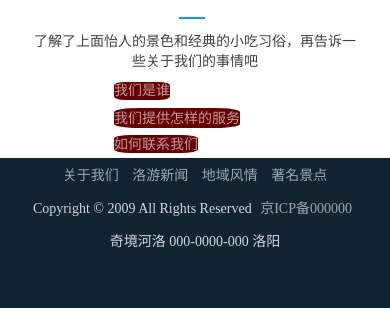
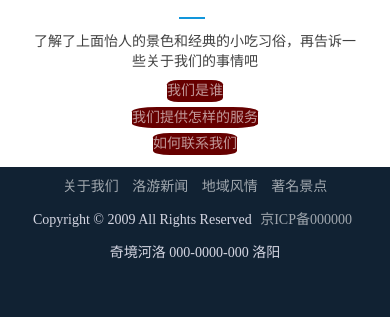
Before and after one commit to GuoPan1009/HeZhiLu.github.io, a plain HTML site: page pages/index.html in a window 390 px wide. Shown: the part 1288-1605 px from the top of the page. Drawn offline with Linux system fonts and the light colour scheme; a script that the page names is missing.

Commit message:
Update responsive5.css

```diff
--- a/css/responsive5.css
+++ b/css/responsive5.css
@@ -23,12 +23,12 @@
 	/*关于我们*/
 	#aboutus-div1{display: none;}
 	#aboutus ul{display: block;text-align: center;width: 50%;margin: 0 auto;}
-	#aboutus ul li{float: left;margin:2% 0%;}
+	#aboutus ul li{padding:2% 0%;}
 	#aboutus ul li a{background: #600;border-radius: 20%;padding:2% 0%;}
 	/*尾页*/
 	#footerbj #footera{display: none;}
 	#foot-div1 img{display: none;}
-	#foot-div1{float: none;width: 100%;margin-top:0;padding-top:2%;}
+	#foot-div1{float: none;width: 100%;margin-top:0;padding-top:2.5%;}
 	#foot-div1 div{width: 100%;height: 100%;float: none;margin-right: 0px;}
 	#beian{float: none;}
 	#foot-div1 div .footerp1{width: 100%;text-align: center;}
```
